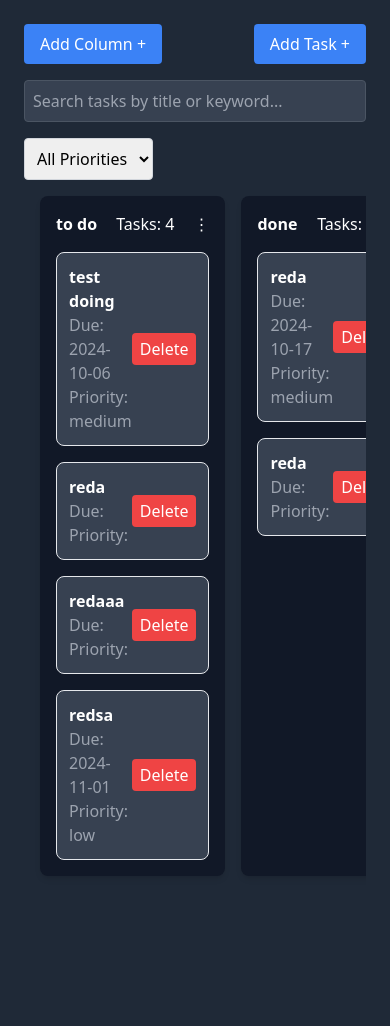
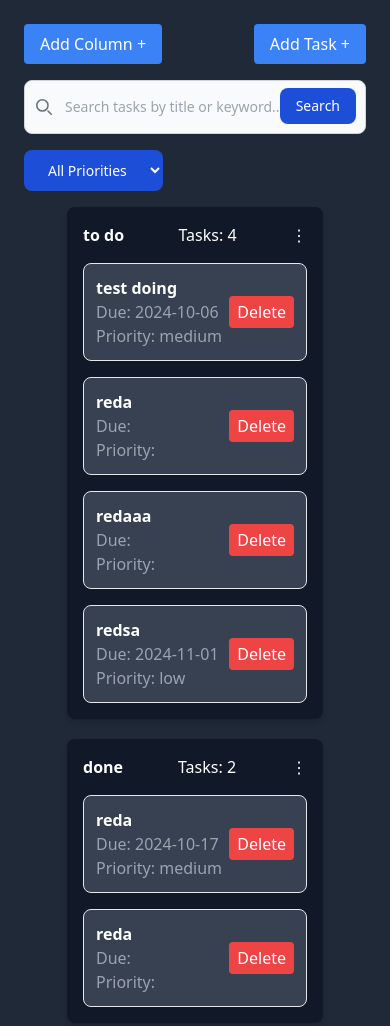
Before and after one commit to ridachaanoun/todolist.js, a website with bundled scripts: page index.html in a window 390 px wide. Shown: the top 1026 px of the page. Before the commit the page ends 916 px from the top, so only its background shows below. Built offline with nearby package versions, Linux system fonts and the light colour scheme; data requests are answered from the project's data file.

Commit message:
style: Enhance app styling and responsiveness with Tailwind CSS - Improved layout for better user experience on various screen sizes - Ensured mobile-friendly responsiveness

```diff
--- a/index.html
+++ b/index.html
@@ -14,13 +14,22 @@
       <button id="add-task-btn" type="button" class="bg-blue-500 text-white px-4 py-2 rounded">Add Task +</button>
     </div>
 
-    <!-- Search Bar -->
-    <div class="mb-4">
-      <input type="text" id="search-bar" class="w-full p-2 rounded border border-gray-600 bg-gray-700 text-white" placeholder="Search tasks by title or keyword..." />
-    </div>
+<!-- Search Bar -->
+<form class="max-w-md mx-auto mb-4">
+  <label for="search-bar" class="mb-2 text-sm font-medium text-gray-900 sr-only dark:text-white">Search</label>
+  <div class="relative">
+      <div class="absolute inset-y-0 start-0 flex items-center pl-3 pointer-events-none">
+          <svg class="w-4 h-4 text-gray-500 dark:text-gray-400" aria-hidden="true" xmlns="http://www.w3.org/2000/svg" fill="none" viewBox="0 0 20 20">
+              <path stroke="currentColor" stroke-linecap="round" stroke-linejoin="round" stroke-width="2" d="M19 19l-4-4m0-7A7 7 0 1 1 1 8a7 7 0 0 1 14 0z"/>
+          </svg>
+      </div>
+      <input type="text" id="search-bar" class="block w-full p-4 pl-10 text-sm text-gray-900 border border-gray-300 rounded-lg bg-gray-50 focus:ring-blue-500 focus:border-blue-500 dark:bg-gray-700 dark:border-gray-600 dark:placeholder-gray-400 dark:text-white dark:focus:ring-blue-500 dark:focus:border-blue-500" placeholder="Search tasks by title or keyword..." required />
+      <button type="button" class="text-white absolute right-2.5 bottom-2.5 bg-blue-700 hover:bg-blue-800 focus:ring-4 focus:outline-none focus:ring-blue-300 font-medium rounded-lg text-sm px-4 py-2 dark:bg-blue-600 dark:hover:bg-blue-700 dark:focus:ring-blue-800">Search</button>
+  </div>
+</form>
 
     <!-- Priority Filter Dropdown -->
-    <select id="priority-filter" class="p-2 rounded border border-gray-300">
+    <select id="priority-filter" class="mb-4 text-white bg-blue-700 hover:bg-blue-800  font-medium rounded-lg text-sm px-5 py-2.5">
       <option value="">All Priorities</option>
       <option value="low">Low</option>
       <option value="medium">Medium</option>
@@ -28,7 +37,7 @@
     </select>
 
     <!-- Columns Container -->
-    <div id="columns-container" class="flex space-x-4 overflow-x-auto p-4">
+    <div id="columns-container" class="flex  flex-wrap justify-start gap-5 justify-center">
       <!-- Dynamic Columns Will Load Here -->
     </div>
   </div>
@@ -65,9 +74,8 @@
     </div>
   </div>
 
-
   <!-- Card Modal -->
-<div id="card-modal" class="fixed inset-0 bg-gray-800 bg-opacity-50 hidden justify-center items-center">
+<div id="card-modal" class="fixed flex inset-0 bg-gray-800 bg-opacity-50 hidden justify-center items-center">
     <div class="bg-white rounded-lg shadow-lg p-6 w-96">
       <h2 class="text-lg font-bold mb-4">Add New Card</h2>
       <label class="block mb-2">Card Title</label>
--- a/js/eventHandlers.js
+++ b/js/eventHandlers.js
@@ -9,9 +9,9 @@ export function showCardModal(columnId) {
 
   // Show the modal
   cardModal.classList.remove('hidden');
-  const menuButton = document.querySelector('.menu-options');
+  const menuButton = document.querySelector(`[data-id='${columnId}'] .menu-options`);
 
-  menuButton.classList.toggle("hidden");
+  menuButton.classList.add("hidden");
   // Event: Close Modal
   closeCardModalBtn.addEventListener('click', () => {
     cardModal.classList.add('hidden');
@@ -35,8 +35,6 @@ export function showCardModal(columnId) {
     if (response.ok) {
       const savedCard = await response.json();
       alert(`Card added to column ${columnId}: ${savedCard.title}`);
-      // Optionally render the new card immediately
-      // renderTask(savedCard); // Uncomment if you want to render it immediately
       cardModal.classList.add('hidden');
       clearCardModalInputs();
     } else {
--- a/js/main.js
+++ b/js/main.js
@@ -55,7 +55,7 @@ function renderColumn(column) {
   columnDiv.addEventListener('dragover', allowDrop);
 
   columnDiv.innerHTML = `
-    <div class="flex justify-between items-center mb-4">
+    <div class="flex justify-between items-center ">
       <h3 class="text-white font-bold">${column.name}</h3>
       <div class="task-counter text-white ">Tasks: <span class="task-count text-white  ">0</span></div>
       <button class="three-dot-menu relative text-white">⋮</button>
```
